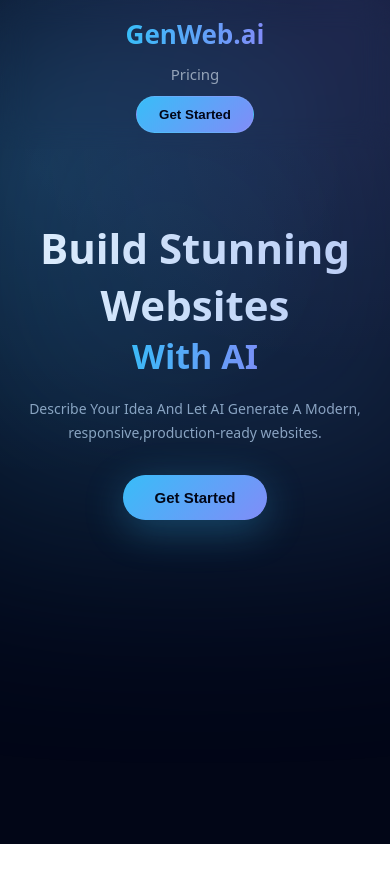
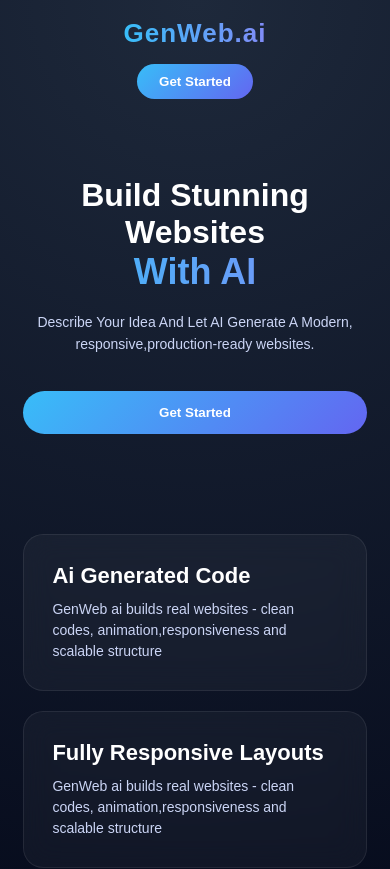
Before and after one commit to vickykr-07r/AI-WEBSITE-BUILDER, a React (Vite) app in the folder Client/websitebuilder/: page / in a window 390 px wide. Shown: the top 869 px of the page. Before the commit the page ends 844 px from the top, so only its background shows below. Built offline with nearby package versions, Linux system fonts and the light colour scheme; no server answers.

Commit message:
feat: implement Google OAuth login functionality

```diff
--- a/Client/websitebuilder/package.json
+++ b/Client/websitebuilder/package.json
@@ -10,8 +10,11 @@
     "preview": "vite preview"
   },
   "dependencies": {
+    "firebase": "^12.11.0",
+    "icons": "^1.0.0",
     "react": "^19.2.4",
     "react-dom": "^19.2.4",
+    "react-icons": "^5.6.0",
     "react-router-dom": "^7.13.2"
   },
   "devDependencies": {
--- /dev/null
+++ b/Client/websitebuilder/src/Context/ServerContext.jsx
@@ -0,0 +1,16 @@
+import { Children, createContext } from "react"
+
+export const ServerContext=createContext()
+function Context({children}){
+    const Serverurl="http://localhost:8080/"
+    const value={
+        Serverurl
+    }
+    return(
+        <ServerContext.Provider value={value}>
+         {children}
+        </ServerContext.Provider>
+    )
+}
+
+export default Context
--- a/Client/websitebuilder/src/Home/Home.jsx
+++ b/Client/websitebuilder/src/Home/Home.jsx
@@ -1,5 +1,9 @@
+import { useState } from "react"
 import Style from "../Home/Home.module.css"
+import Login from "../Login/Login.jsx"
 function Home(){
+    const hightlight=["Ai Generated Code","Fully Responsive Layouts","Production Ready Output"]
+    const [openlogin,setOpenLogin]=useState(false);
     return (
         <>
         <div className={Style.container}>
@@ -10,7 +14,7 @@
         </div>
         <div className={Style.right}>
          <p>Pricing</p>
-         <button>Get Started</button>
+         <button onClick={()=>{setOpenLogin(true)}}>Get Started</button>
         </div>
         </div>
 
@@ -18,8 +22,25 @@
         <h1>Build Stunning Websites</h1>
         <h2>With AI</h2>
         <p>Describe Your Idea And Let AI Generate A Modern, responsive,production-ready websites.</p>
-        <button>Get Started</button>
+        <button onClick={()=>{setOpenLogin(true)}}>Get Started</button>
         </div>
+
+        <div className={Style.card}>
+            {hightlight.map((h,i)=>{
+            return <div key={i} className={Style.cardata}>
+                <h1>{h}</h1>
+                <p>GenWeb ai builds real websites - clean codes, animation,responsiveness and scalable structure </p>
+            </div>
+            })}
+        </div>
+
+        <footer>
+            &copy; {new Date().getFullYear()} GenWeb.AI
+        </footer>
+
+        {openlogin &&
+        <Login open={openlogin} onClose={() => setOpenLogin(false)} />
+        }
 
         </div>
         </>
--- a/Client/websitebuilder/src/Home/Home.module.css
+++ b/Client/websitebuilder/src/Home/Home.module.css
@@ -1,56 +1,24 @@
-:root {
-  --bg: #020617;
-  --bg-soft: #0f172a;
-  --glass: rgba(255,255,255,0.06);
-  --border: rgba(255,255,255,0.08);
-  --primary: #38bdf8;
-  --secondary: #818cf8;
-  --text: #e2e8f0;
-  --muted: #94a3b8;
-}
-
 .container {
+  width: 100%;
   min-height: 100vh;
-  width: 100%;
-  background:
-    radial-gradient(circle at 10% 20%, rgba(56,189,248,0.15), transparent 40%),
-    radial-gradient(circle at 90% 0%, rgba(129,140,248,0.12), transparent 40%),
-    var(--bg);
-  color: var(--text);
-  font-family: system-ui, -apple-system, sans-serif;
-  position: relative;
-  overflow: hidden;
-}
-
-.container::before {
-  content: "";
-  position: absolute;
-  width: 600px;
-  height: 600px;
-  background: linear-gradient(45deg, #38bdf8, #818cf8);
-  filter: blur(120px);
-  opacity: 0.2;
-  top: -100px;
-  left: -100px;
-  animation: float 8s ease-in-out infinite alternate;
-}
-
-@keyframes float {
-  from { transform: translateY(0px); }
-  to { transform: translateY(40px); }
+  display: flex;
+  flex-direction: column;
+  background: radial-gradient(circle at top, #1e293b, #020617);
+  color: #fff;
+  font-family: 'Poppins', sans-serif;
 }
 
 .nav {
   display: flex;
   justify-content: space-between;
   align-items: center;
-  padding: 24px 80px;
-  backdrop-filter: blur(14px);
+  padding: 22px 8%;
 }
 
 .left h1 {
   font-size: 26px;
-  font-weight: 800;
+  font-weight: 700;
+  letter-spacing: 1px;
   background: linear-gradient(90deg, #38bdf8, #818cf8);
   -webkit-background-clip: text;
   -webkit-text-fill-color: transparent;
@@ -64,73 +32,44 @@
 
 .right p {
   font-size: 15px;
-  color: var(--muted);
   cursor: pointer;
-  position: relative;
+  color: #cbd5f5;
+  transition: 0.3s ease;
 }
 
-.right p::after {
-  content: "";
-  position: absolute;
-  bottom: -6px;
-  left: 50%;
-  width: 0%;
-  height: 2px;
-  background: linear-gradient(90deg, #38bdf8, #818cf8);
-  transition: 0.3s;
-  transform: translateX(-50%);
-}
-
-.right p:hover::after {
-  width: 100%;
+.right p:hover {
+  color: #38bdf8;
 }
 
 .right button {
   padding: 10px 22px;
   border-radius: 999px;
-  border: 1px solid var(--border);
-  background: linear-gradient(135deg, #38bdf8, #818cf8);
-  color: #020617;
-  font-weight: 700;
+  border: none;
+  background: linear-gradient(135deg, #38bdf8, #6366f1);
+  color: #fff;
+  font-weight: 600;
   cursor: pointer;
-  position: relative;
-  overflow: hidden;
+  transition: 0.3s ease;
 }
 
-.right button::before {
-  content: "";
-  position: absolute;
-  inset: 0;
-  background: linear-gradient(120deg, transparent, rgba(255,255,255,0.5), transparent);
-  transform: translateX(-100%);
-}
-
-.right button:hover::before {
-  animation: shine 1s;
-}
-
-@keyframes shine {
-  to { transform: translateX(100%); }
+.right button:hover {
+  transform: translateY(-2px) scale(1.05);
+  box-shadow: 0 10px 25px rgba(56, 189, 248, 0.3);
 }
 
 .box {
-  margin-top: 140px;
-  display: flex;
-  flex-direction: column;
-  align-items: center;
   text-align: center;
+  margin-top: 90px;
+  padding: 0 10%;
 }
 
 .box h1 {
-  font-size: clamp(42px, 6vw, 70px);
-  font-weight: 900;
-  background: linear-gradient(90deg, #ffffff, #cbd5f5);
-  -webkit-background-clip: text;
-  -webkit-text-fill-color: transparent;
+  font-size: clamp(32px, 6vw, 64px);
+  font-weight: 800;
 }
 
 .box h2 {
-  font-size: clamp(34px, 5vw, 56px);
+  font-size: clamp(36px, 6vw, 70px);
   font-weight: 800;
   background: linear-gradient(90deg, #38bdf8, #818cf8);
   -webkit-background-clip: text;
@@ -139,77 +78,123 @@
 }
 
 .box p {
+  font-size: clamp(14px, 2vw, 18px);
+  color: #cbd5f5;
   max-width: 650px;
-  font-size: 16px;
-  color: var(--muted);
-  line-height: 1.7;
-  margin-bottom: 30px;
+  margin: 0 auto 35px;
+  line-height: 1.6;
 }
 
 .box button {
-  padding: 14px 32px;
+  padding: 14px 34px;
   border-radius: 999px;
   border: none;
-  background: linear-gradient(135deg, #38bdf8, #818cf8);
-  color: #020617;
-  font-size: 15px;
-  font-weight: 700;
+  background: linear-gradient(135deg, #38bdf8, #6366f1);
+  color: #fff;
+  font-weight: 600;
   cursor: pointer;
-  position: relative;
-  overflow: hidden;
-  box-shadow: 0 10px 40px rgba(56,189,248,0.3);
+  transition: 0.3s ease;
 }
 
 .box button:hover {
-  transform: translateY(-4px) scale(1.03);
+  transform: translateY(-3px) scale(1.05);
+  box-shadow: 0 15px 35px rgba(99, 102, 241, 0.35);
 }
 
-.box button::after {
+.card {
+  margin-top: 100px;
+  padding: 0 8%;
+  display: grid;
+  grid-template-columns: repeat(auto-fit, minmax(260px, 1fr));
+  gap: 28px;
+}
+
+.cardata {
+  background: rgba(255, 255, 255, 0.04);
+  border-radius: 20px;
+  padding: 28px;
+  backdrop-filter: blur(14px);
+  border: 1px solid rgba(255,255,255,0.08);
+  transition: 0.35s ease;
+  position: relative;
+  overflow: hidden;
+}
+
+.cardata::before {
   content: "";
   position: absolute;
   inset: 0;
-  border-radius: 999px;
-  padding: 1px;
-  background: linear-gradient(120deg, #38bdf8, #818cf8);
-  -webkit-mask: linear-gradient(#000 0 0) content-box, linear-gradient(#000 0 0);
-  -webkit-mask-composite: xor;
-  opacity: 0.6;
+  background: linear-gradient(120deg, transparent, rgba(56,189,248,0.2), transparent);
+  opacity: 0;
+  transition: 0.4s;
 }
 
-@media (max-width: 1024px) {
-  .nav {
-    padding: 20px 40px;
-  }
-  .box {
-    margin-top: 110px;
-  }
+.cardata:hover::before {
+  opacity: 1;
+}
+
+.cardata h1 {
+  font-size: 22px;
+  margin-bottom: 10px;
+}
+
+.cardata p {
+  font-size: 14px;
+  color: #cbd5f5;
+  line-height: 1.5;
+}
+
+.cardata:hover {
+  transform: translateY(-12px) scale(1.02);
+  border-color: #38bdf8;
+  box-shadow: 0 20px 40px rgba(56, 189, 248, 0.2);
+}
+
+footer {
+  margin-top: auto;
+  text-align: center;
+  padding: 30px 10%;
+  font-size: 14px;
+  color: #94a3b8;
+  border-top: 1px solid rgba(255,255,255,0.08);
 }
 
 @media (max-width: 768px) {
   .nav {
-    padding: 16px 20px;
+    padding: 18px 5%;
   }
+
   .right {
-    gap: 16px;
+    gap: 18px;
   }
+
+  .right p {
+    display: none;
+  }
+
   .box {
-    margin-top: 90px;
+    margin-top: 60px;
+    padding: 0 6%;
   }
-  .box p {
-    font-size: 14px;
+
+  .card {
+    padding: 0 6%;
+    gap: 20px;
   }
 }
 
 @media (max-width: 480px) {
   .nav {
     flex-direction: column;
-    gap: 12px;
+    gap: 15px;
   }
-  .right {
-    flex-direction: column;
-    gap: 12px;
+
+  .box button {
+    width: 100%;
   }
-  .box {
-    margin-top: 70px;
+
+  footer {
+    font-size: 12px;
+    padding: 20px 5%;
   }
 }
--- /dev/null
+++ b/Client/websitebuilder/src/Login/Login.jsx
@@ -0,0 +1,53 @@
+import { RxCrossCircled } from "react-icons/rx";
+import Style from "../Login/Login.module.css";
+import { auth, provider } from "../firebase";
+import { signInWithPopup } from "firebase/auth";
+import { useContext } from "react";
+import { ServerContext } from "../Context/ServerContext";
+function Login({ open, onClose }) {
+  if (!open) return null;
+  const {Serverurl}=useContext(ServerContext);
+  const googleauth=async()=>{
+    try {
+        const result=await signInWithPopup(auth,provider)
+        console.log(result.user)
+    } catch (error) {
+        console.log(error)
+    }
+  }
+  return (
+    <div className={Style.overlay}>
+  <div className={Style.modal}>
+
+    <div className={Style.nav}>
+      <RxCrossCircled className={Style.close} onClick={onClose} />
+    </div>
+
+    <button className={Style.tag}>
+      AI Powered Website Builder
+    </button>
+
+    <h1>Welcome To GenWeb.AI</h1>
+
+    <button className={Style.googleBtn} onClick={googleauth}>
+      <img
+        src="https://cdn.pixabay.com/photo/2015/12/11/11/43/google-1088004_1280.png"
+        alt="google"
+      />
+      Continue With Google
+    </button>
+
+    <div className={Style.divider}>
+      <span>Secure Login</span>
+    </div>
+
+    <footer className={Style.footer}>
+      By continuing, you agree to our Terms of Service and Privacy Policy
+    </footer>
+
+  </div>
+</div>
+  );
+}
+
+export default Login;
--- /dev/null
+++ b/Client/websitebuilder/src/firebase.js
@@ -0,0 +1,19 @@
+
+import { initializeApp } from "firebase/app";
+import { getAnalytics } from "firebase/analytics";
+import { getAuth,GoogleAuthProvider } from "firebase/auth";
+const firebaseConfig = {
+  apiKey: import.meta.env.VITE_FIREBASE_API_KEY,
+  authDomain: "ai-website-builder-8821c.firebaseapp.com",
+  projectId: "ai-website-builder-8821c",
+  storageBucket: "ai-website-builder-8821c.firebasestorage.app",
+  messagingSenderId: "276888380251",
+  appId: "1:276888380251:web:6bc8fe9fc36e246b29307e",
+  measurementId: "G-ZS8KL2PGCL"
+};
+
+
+const app = initializeApp(firebaseConfig);
+const analytics = getAnalytics(app);
+export const auth = getAuth(app);
+export const provider = new GoogleAuthProvider();
--- a/Client/websitebuilder/src/main.jsx
+++ b/Client/websitebuilder/src/main.jsx
@@ -3,11 +3,13 @@
 import './index.css'
 import App from './App.jsx'
 import {BrowserRouter} from "react-router-dom"
-
+import Context from './Context/ServerContext.jsx'
 createRoot(document.getElementById('root')).render(
   <StrictMode>
     <BrowserRouter>
+    <Context>
     <App />
+    </Context>
     </BrowserRouter>
   </StrictMode>,
 )
```
Also changed, not shown: Client/websitebuilder/src/Login/Login.module.css (added, +125 -0 lines), 1 other file (tests, documents, lock files or other folders).
